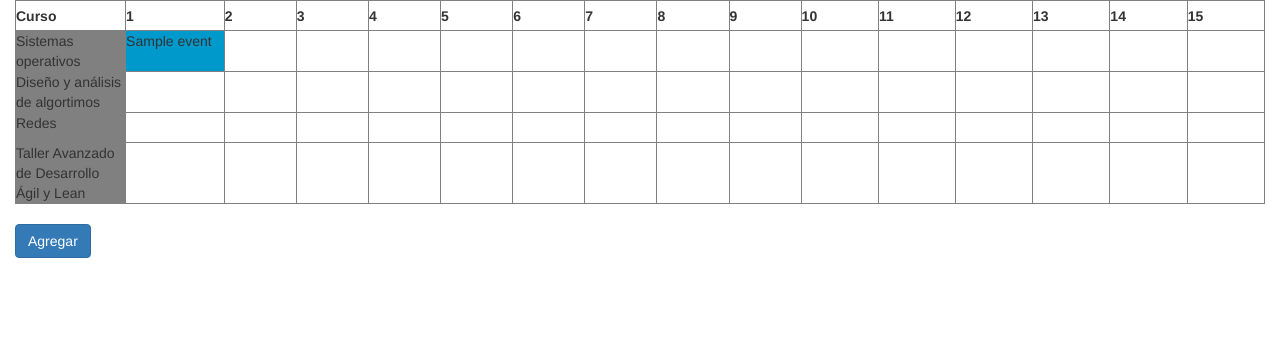
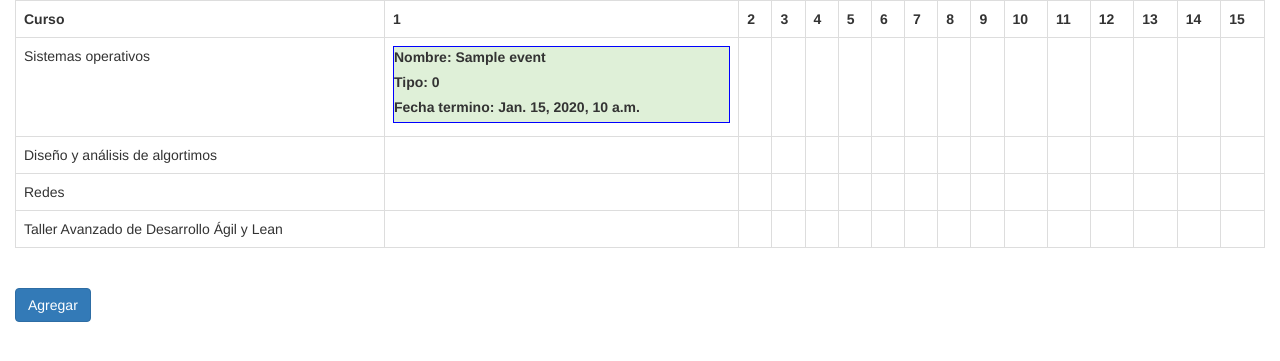
Before and after one commit to Lapnis/tasks_visualizer, a Django app: page / in a window 1280 px wide. Shown: the top 361 px of the page. Run offline with Django 3.2, Linux system fonts and the light colour scheme; data comes from the database, SQL or seed files in the repository; tables that the repository leaves empty hold one stand-in row (values such as "Sample post"); some libraries are stand-ins or nearby versions.

Commit message:
add style

```diff
--- a/week_scheduler/templates/week_scheduler/index.html
+++ b/week_scheduler/templates/week_scheduler/index.html
@@ -10,16 +10,9 @@
     <meta charset="UTF-8">
     <title>Week Scheduler</title>
     <style>
-        table th, table td {
-            height: 30px;
-            width: 200px;
-        }
-
-        table span {
-            display: block;
-            background-color: #09C;
-            height: 100%;
-            width: 100%;
+        .event {
+            border: 1px solid blue;
+            margin-bottom: 5px;
         }
     </style>
 </head>
@@ -29,7 +22,7 @@
     <!-- Tabla calendario-->
     <div class="row">
         <div class="col-md-12">
-            <table id="#our_table" border="1">
+            <table id="#our_table" class="table table-bordered">
                 <tr>
                     <th>Curso</th>
                     {% for week in weeks %}
@@ -38,25 +31,35 @@
                 </tr>
                 {% for course in courses %}
                     <tr>
-                        <td><span
-                                class="event"
-                                courseCode="{{ course.code }}"
-                                draggable="false"
-                                style="background-color: gray;">
-                            {{ course.name }}
-                        </span>
+                        <td>
+                            <div
+                                    class="course"
+                                    courseCode="{{ course.code }}"
+                                    draggable="false">
+                                {{ course.name }}
+                            </div>
                         </td>
                         {% for week in weeks %}
                             <td>
                                 {% for event in events %}
                                     {% if event.course == course %}
                                         {% if event.week == week %}
-                                            <span
-                                                    class="event"
-                                                    id="{{ event.id }}"
+                                            <div
+                                                    class="event load-{{ event.load }}"
+                                                    id="event{{ event.id }}"
                                                     draggable="true">
-                                                {{ event.name }}
-                                            </span>
+                                                <label>
+                                                    Nombre: {{ event.name }}
+                                                </label>
+                                                <br>
+                                                <label>
+                                                    Tipo: {{ event.type }}
+                                                </label>
+                                                <br>
+                                                <label>
+                                                    Fecha termino: {{ event.deadline }}
+                                                </label>
+                                            </div>
                                         {% endif %}
                                     {% endif %}
                                 {% endfor %}
@@ -201,6 +204,10 @@
 <script src={% static 'js/image-picker.min.js' %}></script>
 <script>
     $(document).ready(function () {
+        $(".load-1").addClass("bg-success");
+        $(".load-2").addClass("bg-info");
+        $(".load-3").addClass("bg-danger");
+
         $("#datepicker").datepicker({dateFormat: 'dd/mm/yy'});
         $("#load").imagepicker({
             show_label: true,
```
